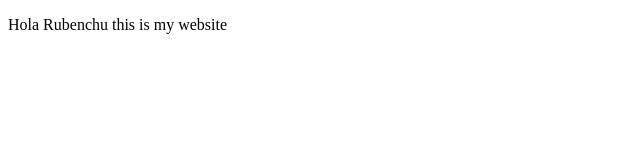
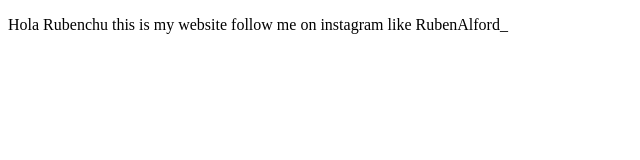
Before and after one commit to RubeAlfordUnad/ProyectDemo, a plain HTML site: page index.html in a window 1280 px wide. Shown: the whole page, without its empty margins (0-640 px from the left). Drawn offline with Linux system fonts and the light colour scheme.

Commit message:
Changes to add social media

```diff
--- a/index.html
+++ b/index.html
@@ -8,7 +8,7 @@
 </head>
 <body>
     <p>
-        Hola Rubenchu this is my website
+        Hola Rubenchu this is my website follow me on instagram like RubenAlford_
     </p>
 </body>
 </html>
```
